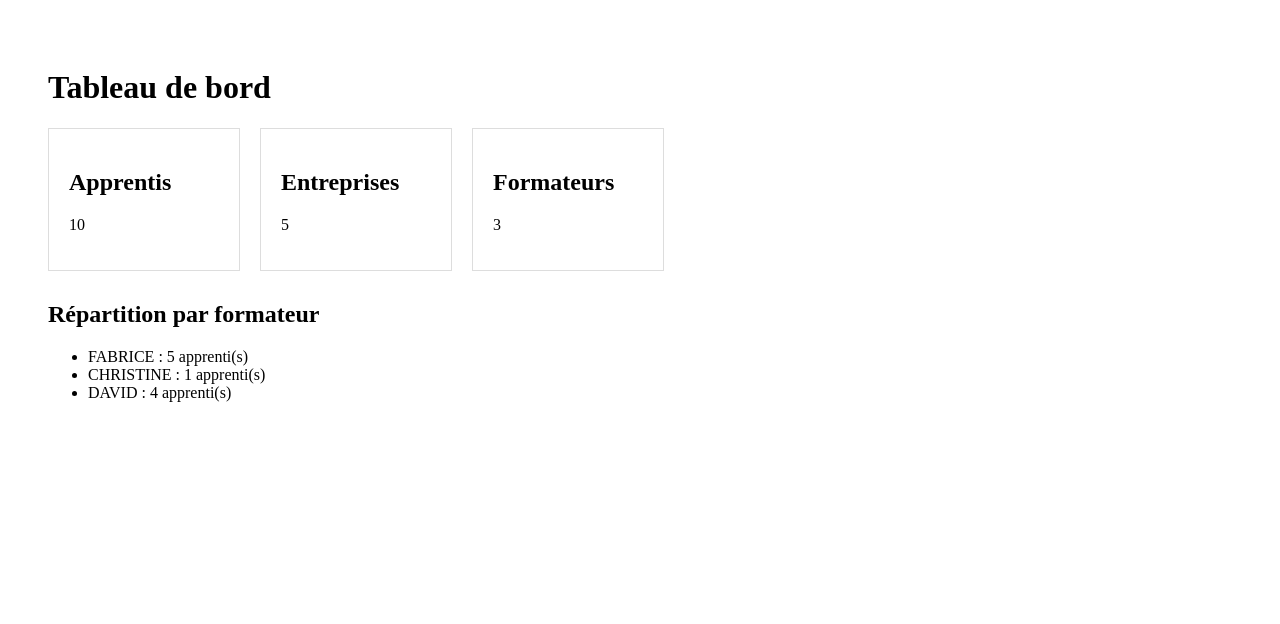
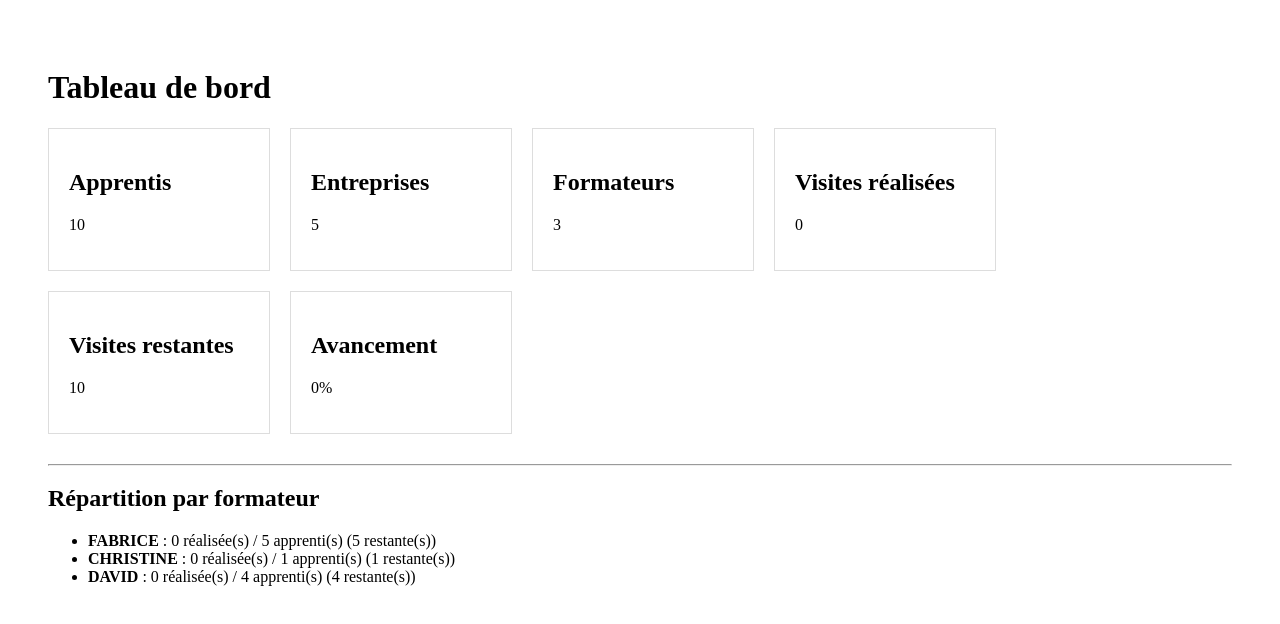
Before and after one commit to fabsalel-design/suivi-visites-mfr, a Next.js app: page /dashboard in a window 1280 px wide. Shown: the top 624 px of the page. Built offline with nearby package versions, Linux system fonts and the light colour scheme.

Commit message:
Update page.tsx

```diff
--- a/app/dashboard/page.tsx
+++ b/app/dashboard/page.tsx
@@ -10,12 +10,37 @@ export default function DashboardPage() {
     ...new Set(apprentis.map((a) => a.formateur)),
   ];
 
-  const repartition = formateurs.map((formateur) => ({
-    formateur,
-    total: apprentis.filter(
+  const visitesRealisees = apprentis.filter(
+    (a) => a.statut === "Terminée"
+  ).length;
+
+  const visitesRestantes =
+    apprentis.length - visitesRealisees;
+
+  const avancement =
+    apprentis.length > 0
+      ? Math.round(
+          (visitesRealisees / apprentis.length) * 100
+        )
+      : 0;
+
+  const repartition = formateurs.map((formateur) => {
+    const apprentisFormateur = apprentis.filter(
       (a) => a.formateur === formateur
-    ).length,
-  }));
+    );
+
+    const realisees = apprentisFormateur.filter(
+      (a) => a.statut === "Terminée"
+    ).length;
+
+    return {
+      formateur,
+      total: apprentisFormateur.length,
+      realisees,
+      restantes:
+        apprentisFormateur.length - realisees,
+    };
+  });
 
   return (
     <main style={{ padding: "40px" }}>
@@ -25,6 +50,7 @@ export default function DashboardPage() {
         style={{
           display: "flex",
           gap: "20px",
+          flexWrap: "wrap",
           marginBottom: "30px",
         }}
       >
@@ -32,7 +58,7 @@ export default function DashboardPage() {
           style={{
             border: "1px solid #ddd",
             padding: "20px",
-            minWidth: "150px",
+            minWidth: "180px",
           }}
         >
           <h2>Apprentis</h2>
@@ -43,7 +69,7 @@ export default function DashboardPage() {
           style={{
             border: "1px solid #ddd",
             padding: "20px",
-            minWidth: "150px",
+            minWidth: "180px",
           }}
         >
           <h2>Entreprises</h2>
@@ -54,20 +80,61 @@ export default function DashboardPage() {
           style={{
             border: "1px solid #ddd",
             padding: "20px",
-            minWidth: "150px",
+            minWidth: "180px",
           }}
         >
           <h2>Formateurs</h2>
           <p>{formateurs.length}</p>
         </div>
+
+        <div
+          style={{
+            border: "1px solid #ddd",
+            padding: "20px",
+            minWidth: "180px",
+          }}
+        >
+          <h2>Visites réalisées</h2>
+          <p>{visitesRealisees}</p>
+        </div>
+
+        <div
+          style={{
+            border: "1px solid #ddd",
+            padding: "20px",
+            minWidth: "180px",
+          }}
+        >
+          <h2>Visites restantes</h2>
+          <p>{visitesRestantes}</p>
+        </div>
+
+        <div
+          style={{
+            border: "1px solid #ddd",
+            padding: "20px",
+            minWidth: "180px",
+          }}
+        >
+          <h2>Avancement</h2>
+          <p>{avancement}%</p>
+        </div>
       </div>
+
+      <hr />
 
       <h2>Répartition par formateur</h2>
 
       <ul>
         {repartition.map((r) => (
           <li key={r.formateur}>
-            {r.formateur} : {r.total} apprenti(s)
+            <strong>{r.formateur}</strong> :
+            {" "}
+            {r.realisees} réalisée(s) /
+            {" "}
+            {r.total} apprenti(s)
+            {" "}
+            ({r.restantes} restante(s))
           </li>
         ))}
       </ul>
```
